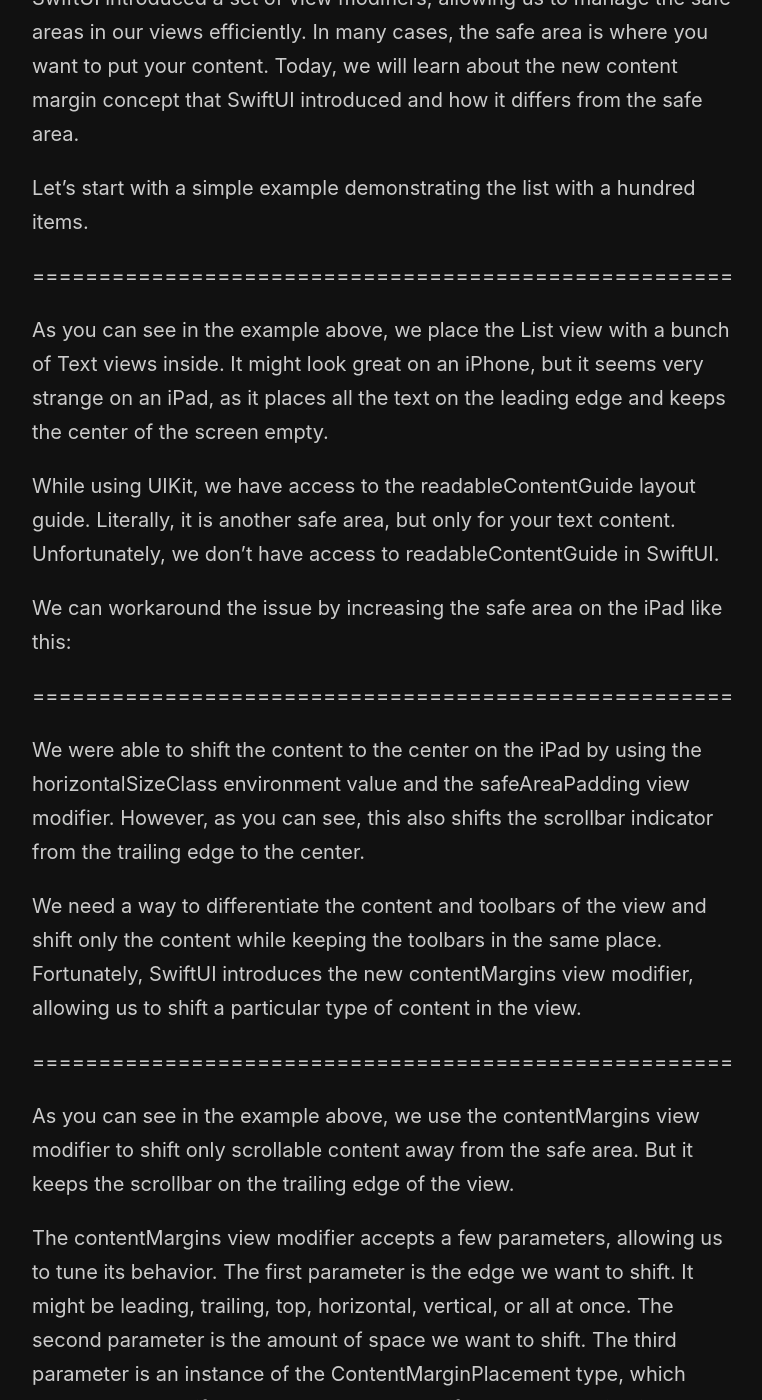
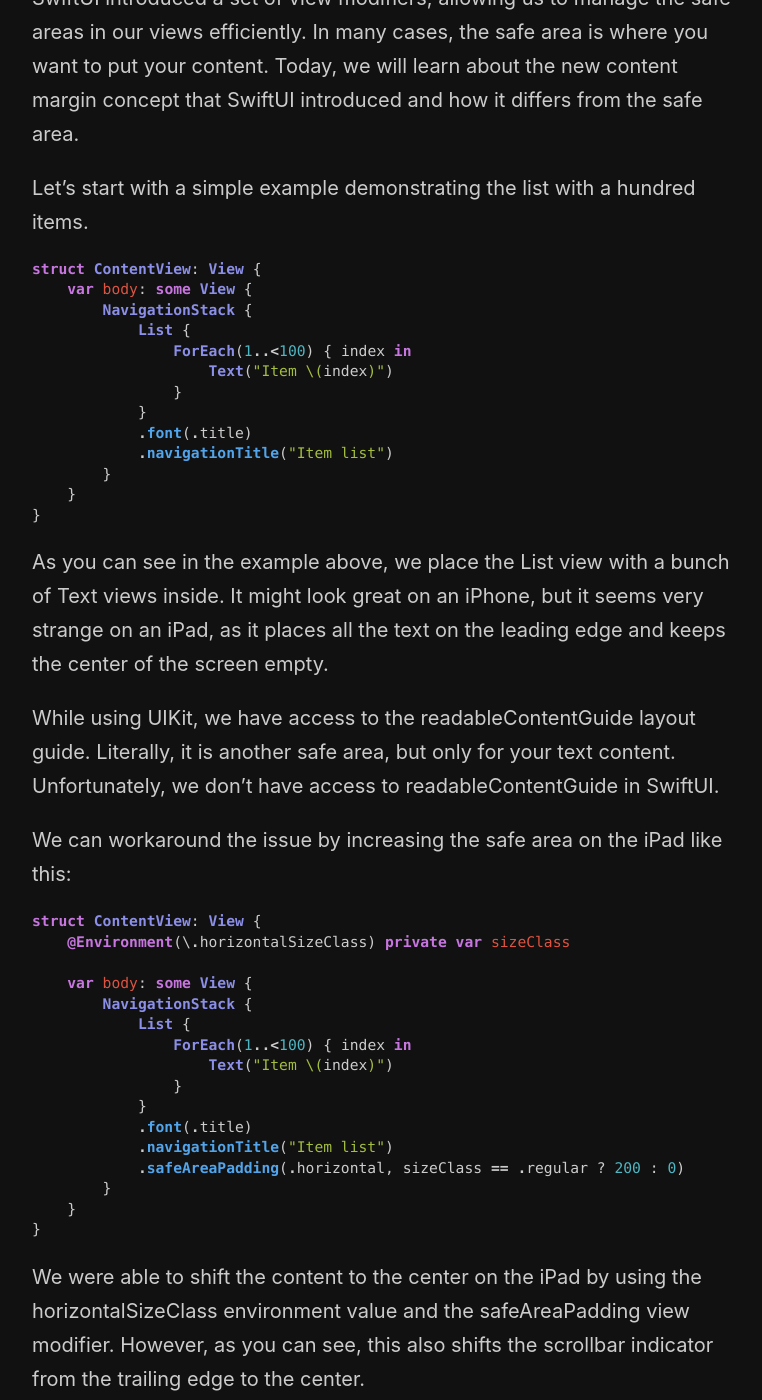
Before and after one commit to mecid/mecid.github.io, a Jekyll site: the page built from _posts/2024-04-23-content-margins-in-swiftui.md, in a window 1280 px wide and 1400 px high, scrolled down 295 px. Shown: the whole window, without its empty margins (258-1020 px from the left). Built offline with Jekyll 4.4.1, drawn with Linux system fonts in a browser that asks for light colours; some of the changed text lies outside the part shown.

Commit message:
Content margins code examples added

````diff
--- a/_posts/2024-04-23-content-margins-in-swiftui.md
+++ b/_posts/2024-04-23-content-margins-in-swiftui.md
@@ -7,7 +7,21 @@
 
 Let's start with a simple example demonstrating the list with a hundred items.
 
-=====================================================
+```swift
+struct ContentView: View {
+    var body: some View {
+        NavigationStack {
+            List {
+                ForEach(1..<100) { index in
+                    Text("Item \(index)")
+                }
+            }
+            .font(.title)
+            .navigationTitle("Item list")
+        }
+    }
+}
+```
 
 As you can see in the example above, we place the List view with a bunch of Text views inside. It might look great on an iPhone, but it seems very strange on an iPad, as it places all the text on the leading edge and keeps the center of the screen empty.
 
@@ -15,13 +29,51 @@
 
 We can workaround the issue by increasing the safe area on the iPad like this:
 
-=====================================================
+```swift
+struct ContentView: View {
+    @Environment(\.horizontalSizeClass) private var sizeClass
+
+    var body: some View {
+        NavigationStack {
+            List {
+                ForEach(1..<100) { index in
+                    Text("Item \(index)")
+                }
+            }
+            .font(.title)
+            .navigationTitle("Item list")
+            .safeAreaPadding(.horizontal, sizeClass == .regular ? 200 : 0)
+        }
+    }
+}
+```
 
 We were able to shift the content to the center on the iPad by using the horizontalSizeClass environment value and the safeAreaPadding view modifier. However, as you can see, this also shifts the scrollbar indicator from the trailing edge to the center.
 
 We need a way to differentiate the content and toolbars of the view and shift only the content while keeping the toolbars in the same place. Fortunately, SwiftUI introduces the new contentMargins view modifier, allowing us to shift a particular type of content in the view.
 
-=====================================================
+```swift
+struct ContentView: View {
+    @Environment(\.horizontalSizeClass) private var sizeClass
+
+    var body: some View {
+        NavigationStack {
+            List {
+                ForEach(1..<100) { index in
+                    Text("Item \(index)")
+                }
+            }
+            .font(.title)
+            .navigationTitle("Item list")
+            .contentMargins(
+                .horizontal,
+                sizeClass == .regular ? 200 : 0,
+                for: .scrollContent
+            )
+        }
+    }
+}
+```
 
 As you can see in the example above, we use the contentMargins view modifier to shift only scrollable content away from the safe area. But it keeps the scrollbar on the trailing edge of the view.
 
````
